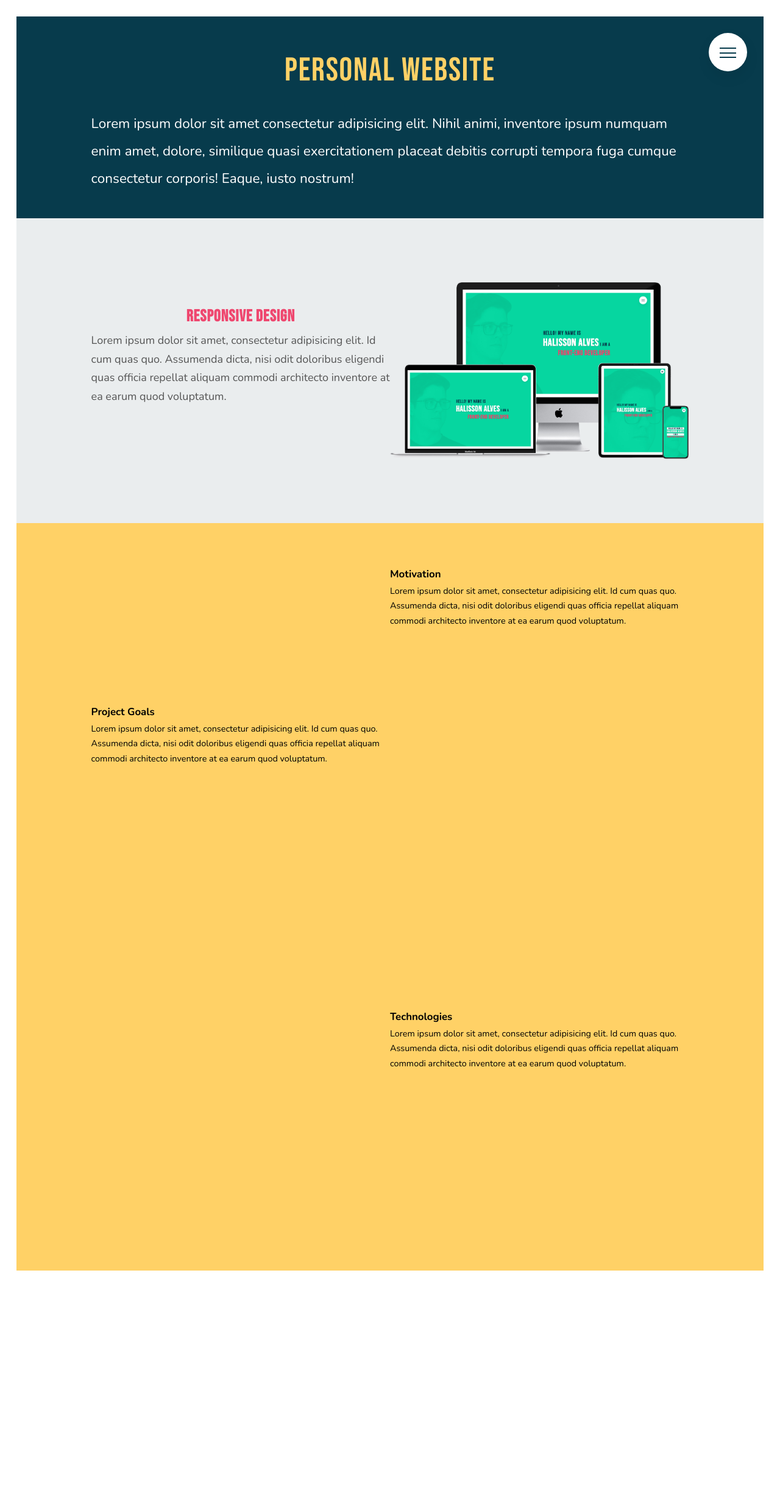
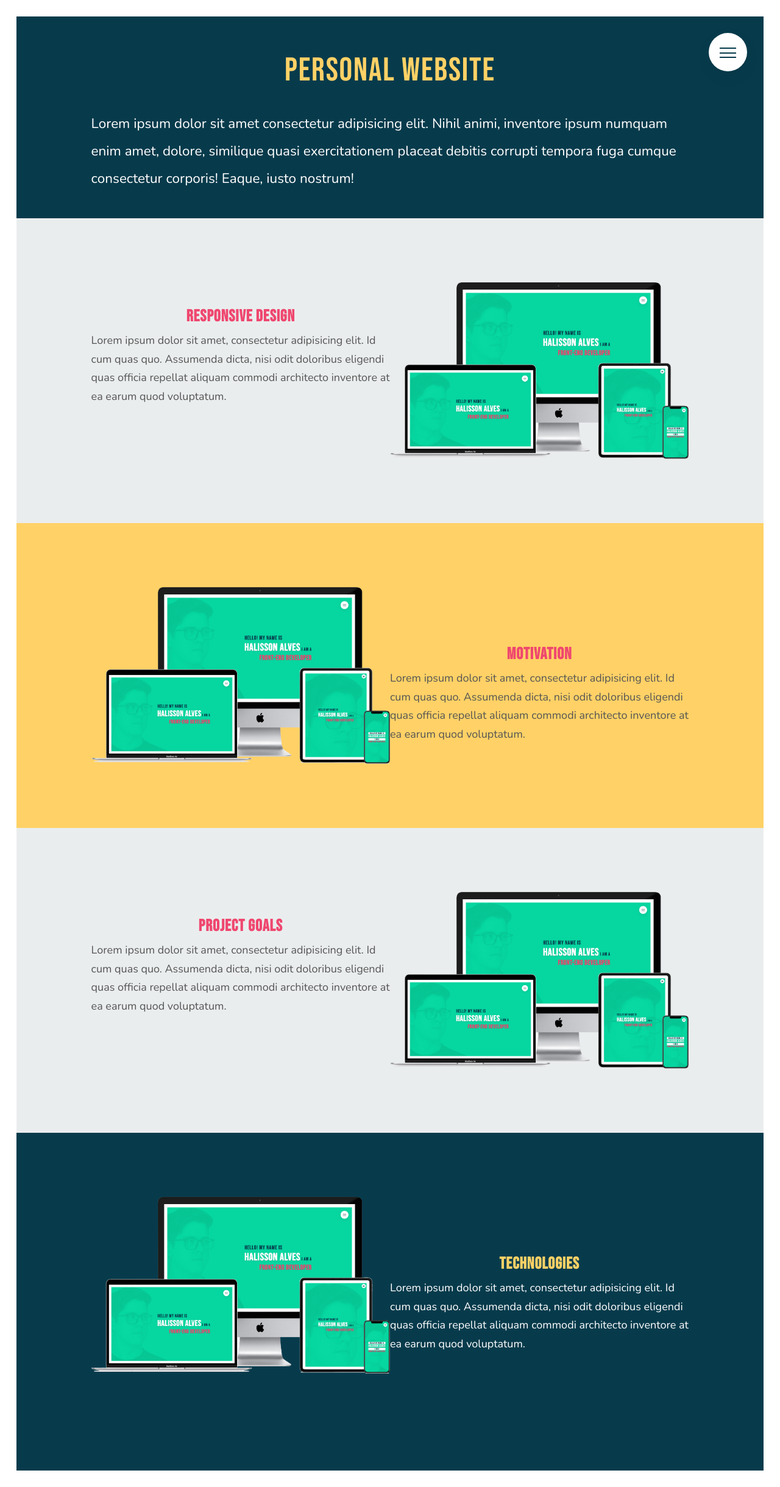
Before and after one commit to HalissonAlves/personalwebsite, a Jekyll site: the page built from portfolio/personal-website.html, in a window 1280 px wide. Shown: the whole page at 61% size. Built offline with Jekyll 4.4.1, drawn with Linux system fonts in a browser that asks for light colours; before the commit the page ends 2084 px from its top, so only the background shows below that.

Commit message:
Personal Site page adjustments in CSS

```diff
--- a/_sass/pages/_personal-website.scss
+++ b/_sass/pages/_personal-website.scss
@@ -95,7 +95,7 @@
      */
 
     &-section02 {
-      padding: 70px 0px 70px 0px;
+      padding: 100px 0px 100px 0px;
       background-color: $mustard;
       height: 500px;
 
@@ -105,6 +105,27 @@
         align-items: center;
         justify-content: center;
       }
+
+      &-description--right {
+        font-size: 2rem;
+        color: $darkGrey;
+
+        h3 {
+          color: $pink;
+          text-align: center;
+          font-family: $titleFont;
+          font-size: 3rem;
+          letter-spacing: 1px;
+        }
+      }
+
+      &-mock_devices {
+        background-image: url("../../assets/images/devices-mock-01.png");
+        background-size: contain;
+        background-position: center;
+        background-repeat: no-repeat;
+        height: 300px;
+      }
     }
 
     /*
@@ -112,15 +133,34 @@
      */
 
     &-section03 {
-      padding: 70px 0px 70px 0px;
-      background-color: $mustard;
-      height: 500px;
+      padding: 100px 0px 100px 0px;
 
       &--row {
         display: flex;
         flex-direction: row;
         align-items: center;
         justify-content: center;
+      }
+
+      &-description--left {
+        font-size: 2rem;
+        color: $darkGrey;
+
+        h3 {
+          color: $pink;
+          text-align: center;
+          font-family: $titleFont;
+          font-size: 3rem;
+          letter-spacing: 1px;
+        }
+      }
+
+      &-mock_devices {
+        background-image: url("../../assets/images/devices-mock-01.png");
+        background-size: contain;
+        background-position: center;
+        background-repeat: no-repeat;
+        height: 300px;
       }
     }
 
@@ -129,9 +169,8 @@
      */
 
     &-section04 {
-      padding: 70px 0px 70px 0px;
-      background-color: $mustard;
-      height: 500px;
+      padding: 100px 0px 100px 0px;
+      background-color: $darkBlue;
 
       &--row {
         display: flex;
@@ -139,6 +178,27 @@
         align-items: center;
         justify-content: center;
       }
+
+      &-description--right {
+        font-size: 2rem;
+        color: $white;
+
+        h3 {
+          color: $mustard;
+          text-align: center;
+          font-family: $titleFont;
+          font-size: 3rem;
+          letter-spacing: 1px;
+        }
+      }
+
+      &-mock_devices {
+        background-image: url("../../assets/images/devices-mock-01.png");
+        background-size: contain;
+        background-position: center;
+        background-repeat: no-repeat;
+        height: 300px;
+      }
     }
   }
 }
--- a/portfolio/personal-website.html
+++ b/portfolio/personal-website.html
@@ -38,11 +38,12 @@ title: Personal Website
         </div>
       </div>
       <div class="col-1-of-2">
-        <div class="container__personalws-section02-description--left ">
+        <div class="container__personalws-section02-description--right">
           <h3>Motivation</h3>
           Lorem ipsum dolor sit amet, consectetur adipisicing elit. Id cum quas quo. Assumenda dicta, nisi odit
           doloribus
           eligendi quas officia repellat aliquam commodi architecto inventore at ea earum quod voluptatum.
+        </div>
       </div>
     </div>
   </div>
@@ -71,7 +72,7 @@ title: Personal Website
         </div>
       </div>
       <div class="col-1-of-2">
-          <div class="container__personalws-section04-description--left ">
+        <div class="container__personalws-section04-description--right ">
           <h3>Technologies</h3>
           Lorem ipsum dolor sit amet, consectetur adipisicing elit. Id cum quas quo. Assumenda dicta, nisi odit
           doloribus
@@ -79,4 +80,5 @@ title: Personal Website
         </div>
       </div>
     </div>
+  </div>
 </section>
```
Lines whose indentation alone changed are shown as unchanged.
